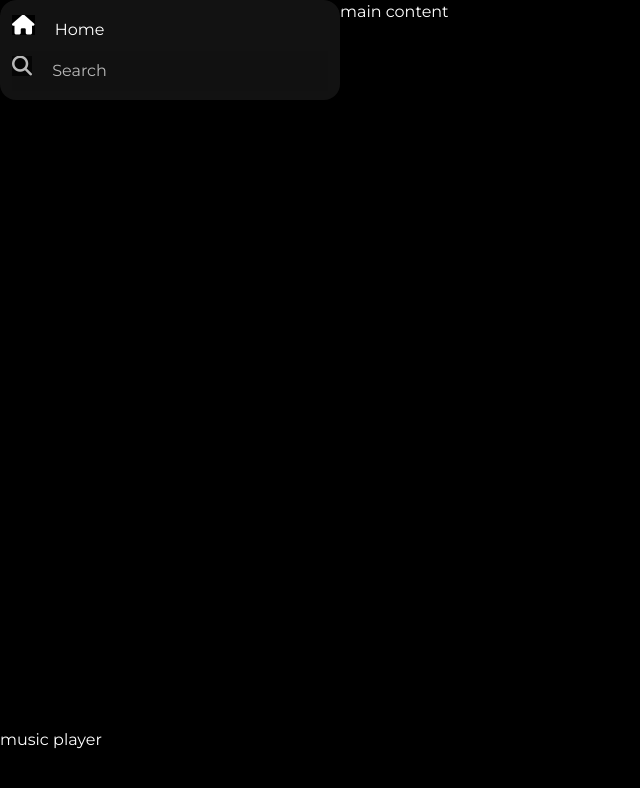
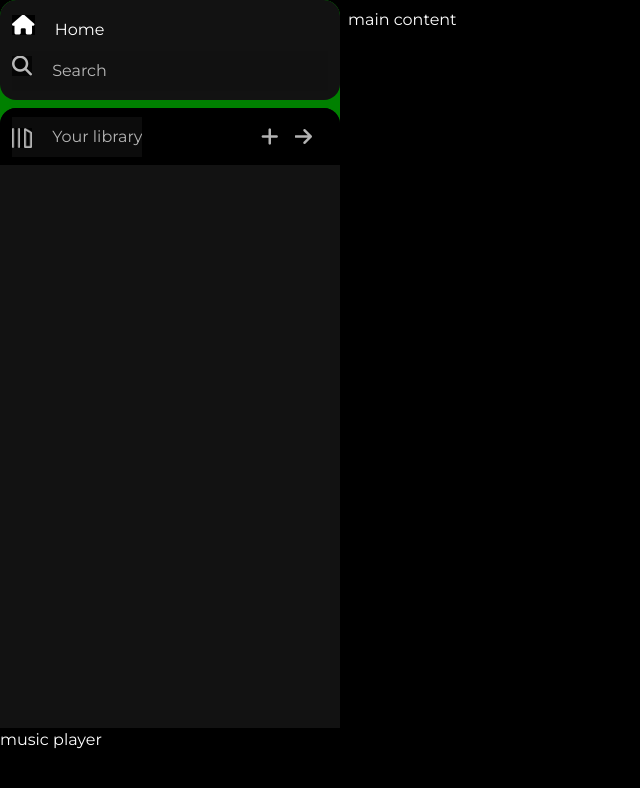
Before and after one commit to jayalloyd/Spotify-clone, a plain HTML site: page index.html in a window 1280 px wide. Shown: the whole page, without its empty margins (0-640 px from the left). Drawn offline with nearby package versions, Linux system fonts and the light colour scheme.

Commit message:
library option-sidebar implemented

```diff
--- a/index.html
+++ b/index.html
@@ -24,7 +24,17 @@
             <i class="fa-solid fa-magnifying-glass"></i>
             <a href="#">Search</a>
         </div>
-    </div></div>
+    </div>
+<div class="library">
+    <div class="options"><div class="lib-option nav-option" >
+        <img src="/assests/library_icon.png">
+        <a href="#" >Your library</a>
+    </div>
+<div class="icons">
+    <i class="fa-solid fa-plus"></i>
+    <i class="fa-solid fa-arrow-right"></i>
+</div></div>
+<div class="boxes"></div></div></div>
     <div class="main-content">main content</div>
     <div class="music-player">music player</div>
    </div>
--- a/style.css
+++ b/style.css
@@ -12,7 +12,7 @@
     height: 100vh;
 }
 .sidebar{
-    background-color: black;
+    background-color: green;
 
     width: 340px;
     border-radius: 1rem;/*1 rem=16px;*/
@@ -24,6 +24,7 @@
     flex:1;
     border-radius: 1rem;
     overflow: auto;
+    padding:0.5rem;
 }
 .music-player{
 
@@ -65,3 +66,36 @@ justify-content: center;
 .nav-option:hover{
     opacity: 1;
 }
+.library{
+    background-color: #121212;
+    border-radius:1rem;
+    height:100%;
+    margin-top:0.5rem;
+
+
+}
+.options{display: flex;
+justify-content: space-between;
+align-items: center;
+padding:0.5rem 0.75rem;}
+
+.lib-option img{
+    height:1.25rem;
+    width:1.25rem;
+}
+.lib-option a{
+    color:white;
+}
+.icons{
+    font-size: 1.25rem;
+
+  display: flex;
+}
+.icons i{
+    opacity: 0.7;
+    margin-right:1rem;
+}
+
+.icons i:hover{
+    opacity: 1;
+}
```
